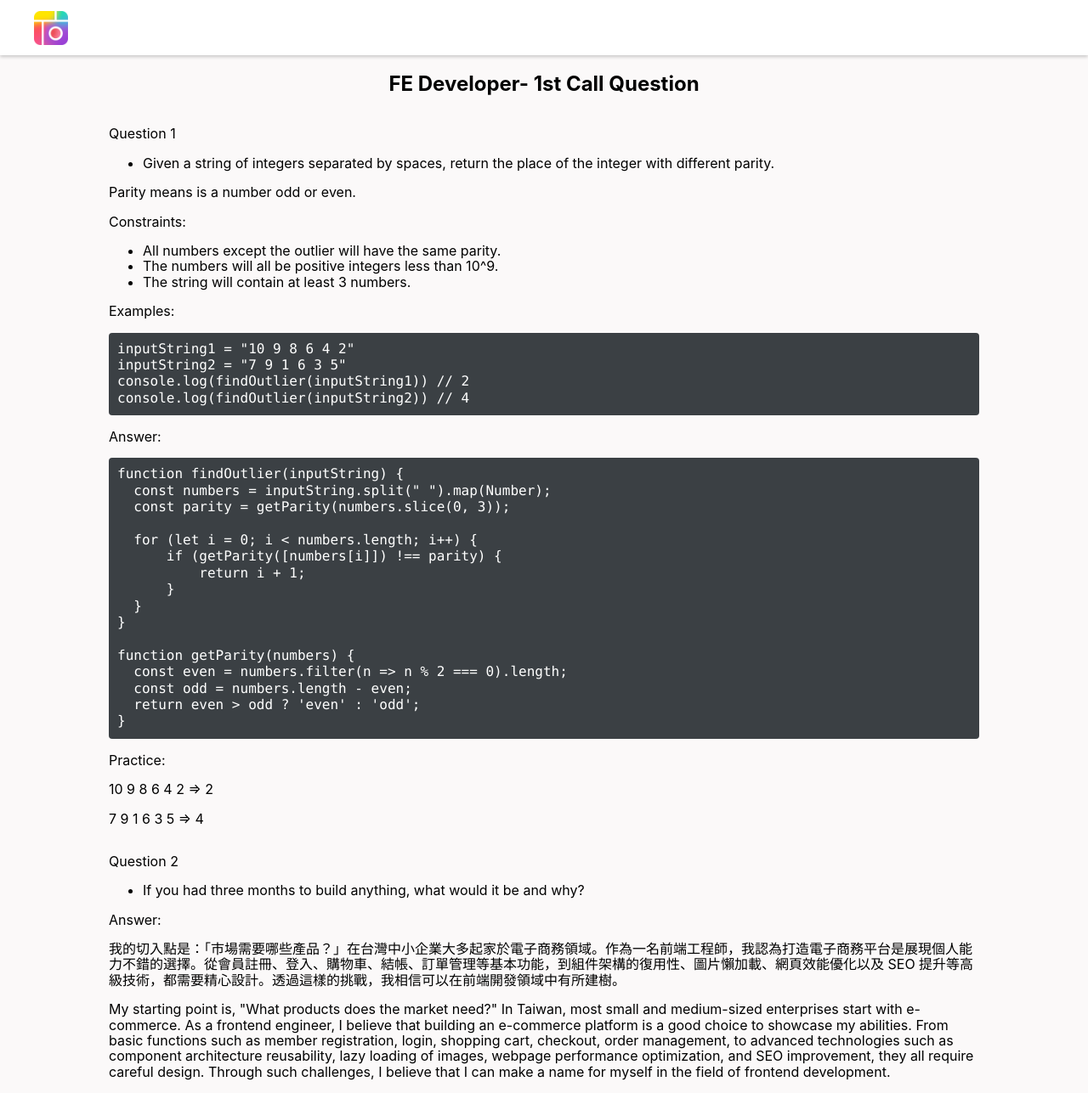
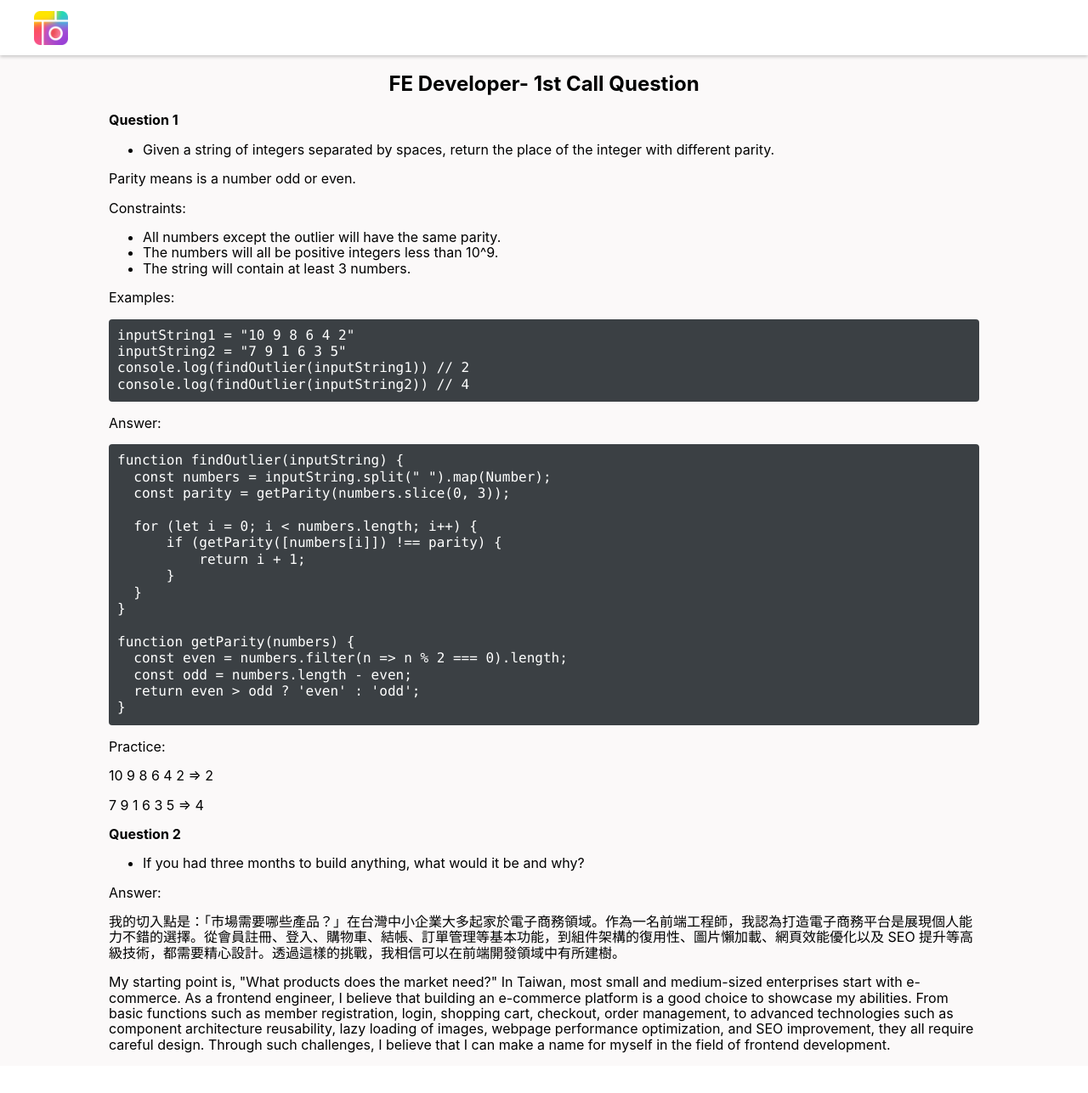
Before and after one commit to YuanShuoHsu/picCollage, a React (Create React App) app: page / in a window 1280 px wide. Shown: the whole page at 85% size. After the commit the page ends 1255 px from the top, so only its background shows below. Built offline with nearby package versions, Linux system fonts and the light colour scheme.

Commit message:
title modified strong

```diff
--- a/src/components/QuestionOne/index.tsx
+++ b/src/components/QuestionOne/index.tsx
@@ -30,7 +30,7 @@ function getParity(numbers) {
 
     return (
         <div className={styles.questionOne}>
-            <p>Question 1</p>
+            <strong>Question 1</strong>
             <ul>
                 <li>Given a string of integers separated by spaces, return the place of the integer with different parity.</li>
             </ul>
--- a/src/components/QuestionTwo/index.tsx
+++ b/src/components/QuestionTwo/index.tsx
@@ -3,7 +3,7 @@ import styles from "./index.module.scss"
 export default function QuestionTwo() {
     return (
         <div className={styles.questionTwo}>
-            <p>Question 2</p>
+            <strong>Question 2</strong>
             <ul>
                 <li>If you had three months to build anything, what would it be and why?</li>
             </ul>
```
